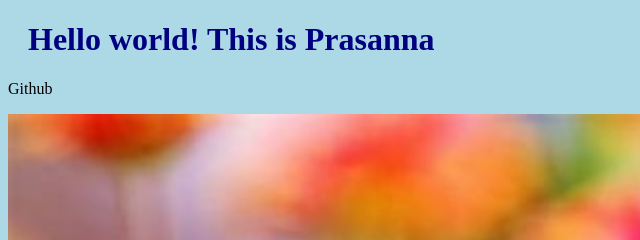
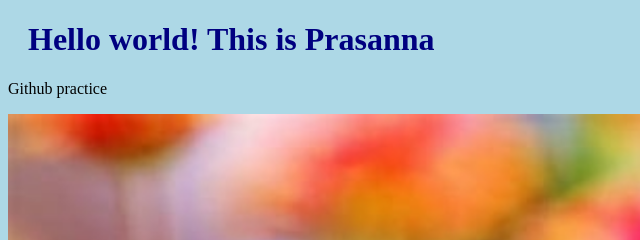
Before and after one commit to prassu141141/Introduction, a plain HTML site: page index.html in a window 1280 px wide. Shown: the top 240 px of the page, 0-640 px from the left. Drawn offline with Linux system fonts and the light colour scheme.

Commit message:
changes made

```diff
--- a/index.html
+++ b/index.html
@@ -9,7 +9,7 @@
 </head>
 <body>
     <h1>Hello world! This is Prasanna </h1>
-    <p>Github</p>
+    <p>Github practice</p>
     <img src="nature.jpg" style="width: 100%; max-width :960px" >
 
     <p>This is first file in  new Git Repository </p>
```
